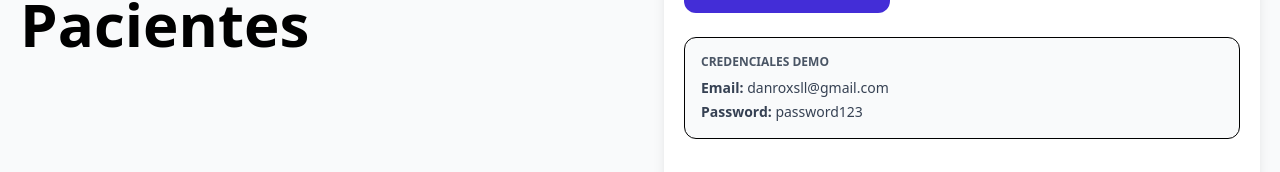
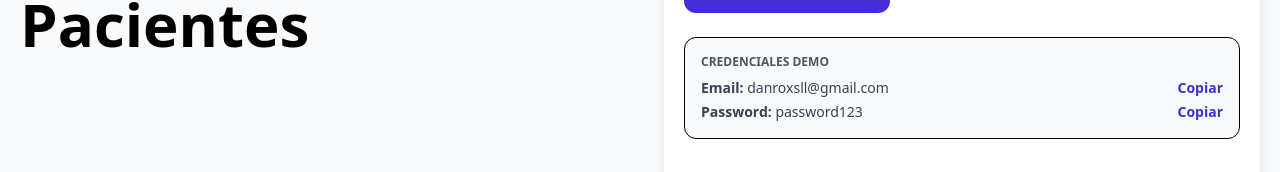
Before and after one commit to Danielroxs/apv_frontend_deploy, a React (Vite) app: page / in a window 1280 px wide. Shown: the part 423-595 px from the top of the page. Built offline with nearby package versions, Linux system fonts and the light colour scheme; no server answers.

Commit message:
Add copy buttons for demo credentials

```diff
--- a/src/paginas/Login.jsx
+++ b/src/paginas/Login.jsx
@@ -8,6 +8,22 @@ const Login = () => {
   const [email, setEmail] = useState("");
   const [password, setPassword] = useState("");
   const [alerta, setAlerta] = useState({});
+
+  const copyToClipboard = async (text) => {
+    try {
+      await navigator.clipboard.writeText(text);
+    } catch {
+      const textarea = document.createElement("textarea");
+      textarea.value = text;
+      textarea.setAttribute("readonly", "");
+      textarea.style.position = "absolute";
+      textarea.style.left = "-9999px";
+      document.body.appendChild(textarea);
+      textarea.select();
+      document.execCommand("copy");
+      document.body.removeChild(textarea);
+    }
+  };
 
   const { setAuth } = useAuth();
 
@@ -92,12 +108,31 @@ const Login = () => {
           <p className="text-xs text-gray-600 font-bold uppercase">
             Credenciales demo
           </p>
-          <p className="mt-2 text-sm text-gray-700">
-            <span className="font-bold">Email:</span> danroxsll@gmail.com
-          </p>
-          <p className="mt-1 text-sm text-gray-700">
-            <span className="font-bold">Password:</span> password123
-          </p>
+          <div className="mt-2 text-sm text-gray-700 flex items-center justify-between gap-3">
+            <p>
+              <span className="font-bold">Email:</span> danroxsll@gmail.com
+            </p>
+            <button
+              type="button"
+              onClick={() => copyToClipboard("danroxsll@gmail.com")}
+              className="text-indigo-700 font-bold hover:text-indigo-900"
+            >
+              Copiar
+            </button>
+          </div>
+
+          <div className="mt-1 text-sm text-gray-700 flex items-center justify-between gap-3">
+            <p>
+              <span className="font-bold">Password:</span> password123
+            </p>
+            <button
+              type="button"
+              onClick={() => copyToClipboard("password123")}
+              className="text-indigo-700 font-bold hover:text-indigo-900"
+            >
+              Copiar
+            </button>
+          </div>
         </div>
 
         <nav className="mt-10 lg:flex lg:justify-between">
```
